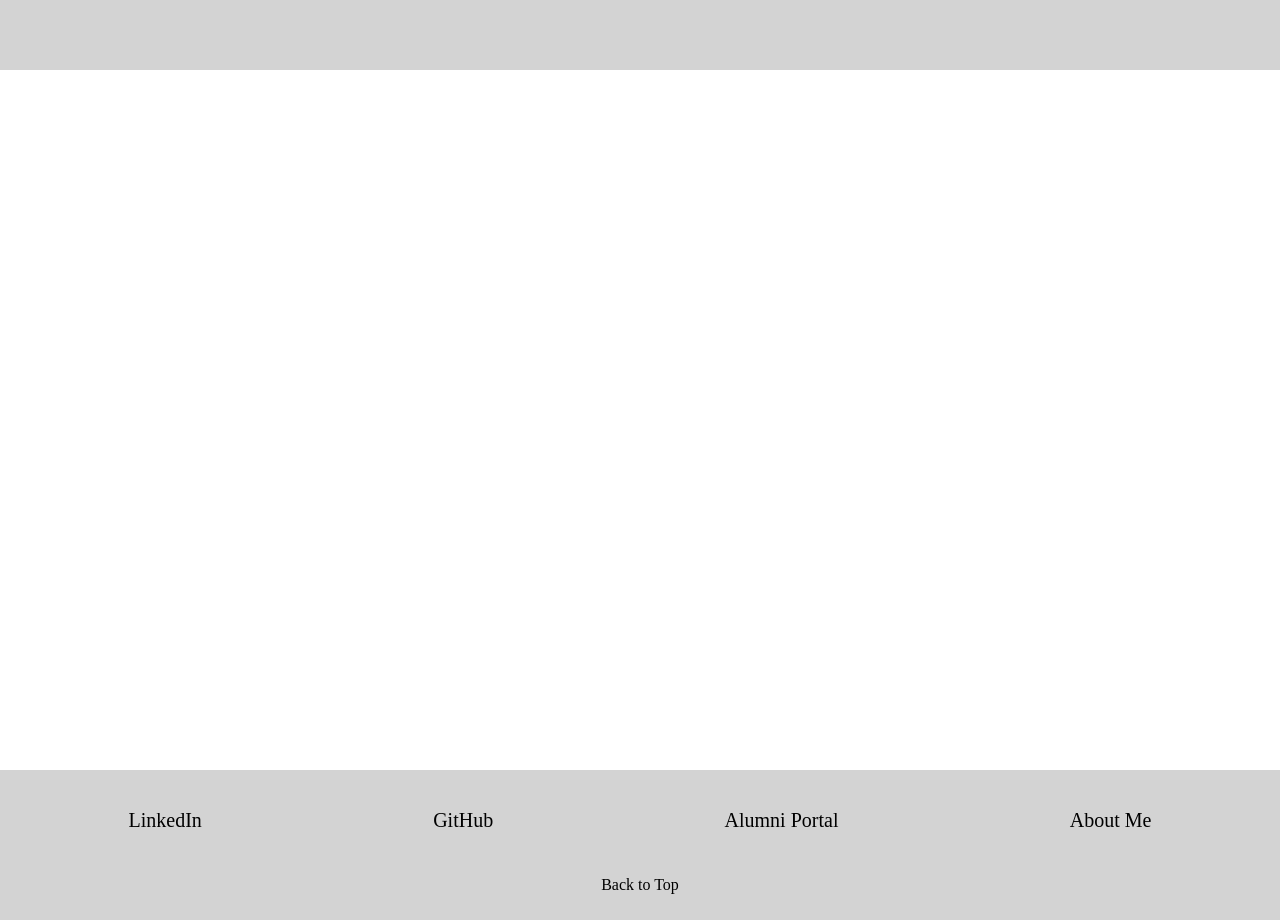
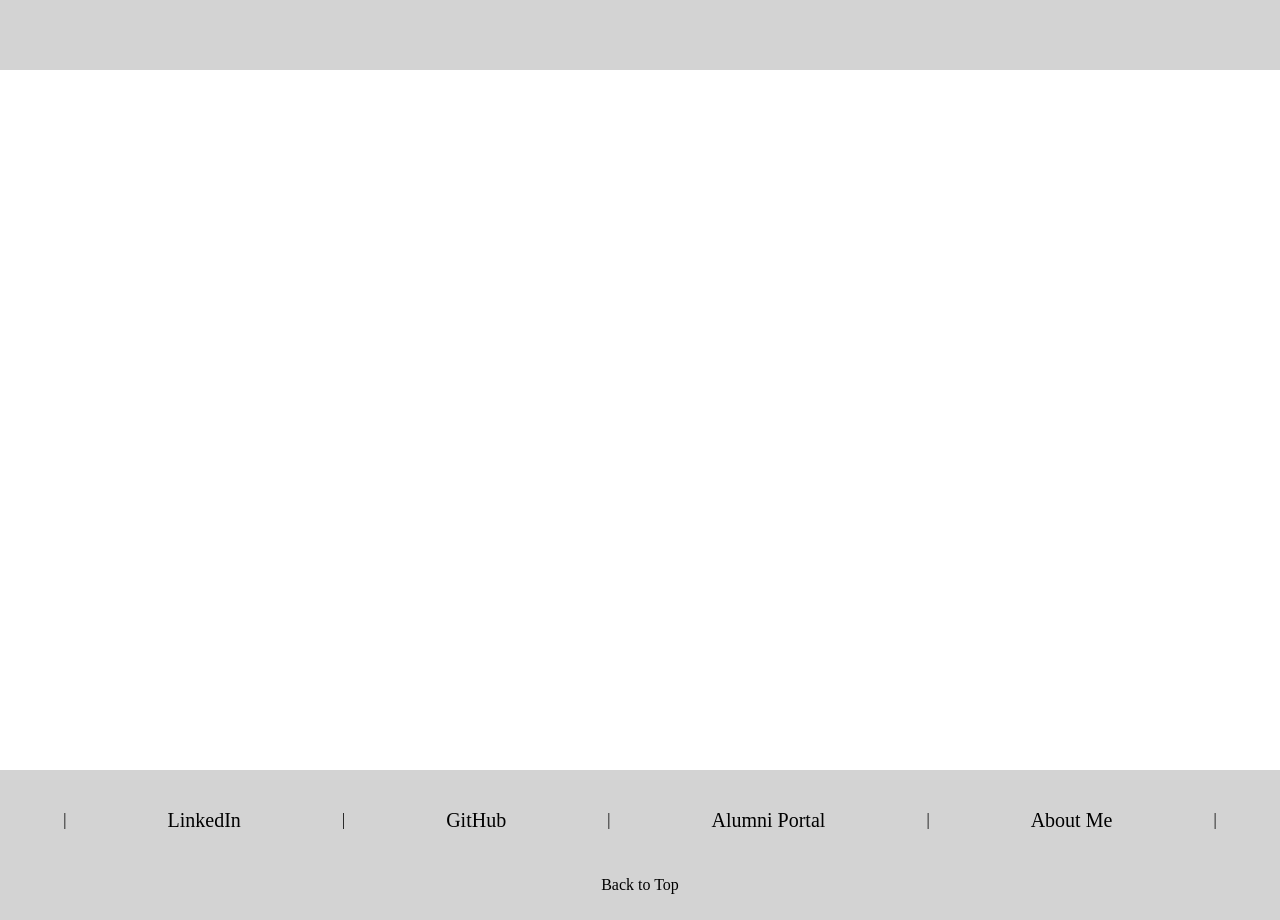
Before and after one commit to ryant67/pers-site, a React (Create React App) app: page /test in a window 1280 px wide. Built offline with nearby package versions, Linux system fonts and the light colour scheme; what miragejs would draw is missing.

Commit message:
minor change

```diff
--- a/src/Components/Footer.js
+++ b/src/Components/Footer.js
@@ -8,29 +8,34 @@ export default function Footer() {
     <div>
       <div id='footer_view'>
         <ul>
+          <li> | </li>
           <li>
             <a target='_blank'
               href='https://www.linkedin.com/in/ryantharris/'>
               LinkedIn
             </a>
           </li>
+          <li> | </li>
           <li>
             <a target='_blank'
               href='https://github.com/ryant67'>
               GitHub
             </a>
           </li>
+          <li> | </li>
           <li>
             <a target='_blank'
               href='https://alumni.codeup.com/students/1657'>
               Alumni Portal
             </a>
           </li>
+          <li> | </li>
           <li>
             <a href='/about'>
               About Me
             </a>
           </li>
+          <li> | </li>
         </ul>
         <div id='top'>
           <a href='#top'>
--- a/src/Style/footer.css
+++ b/src/Style/footer.css
@@ -18,6 +18,7 @@ ul {
 
 li {
     list-style: none;
+    cursor: default;
 }
 
 li a {
```
